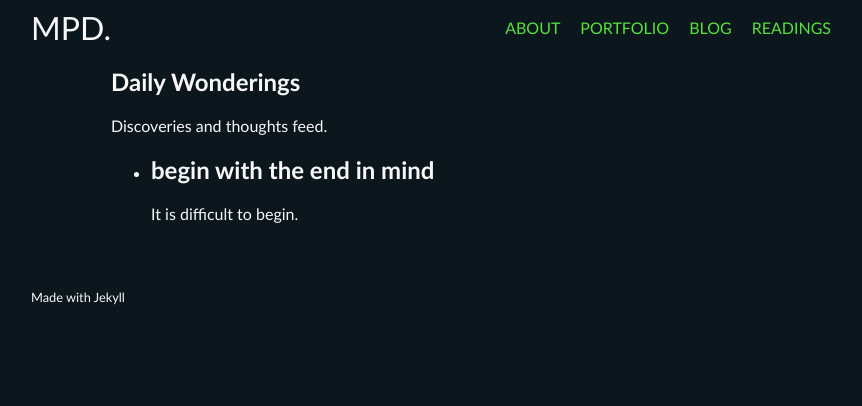
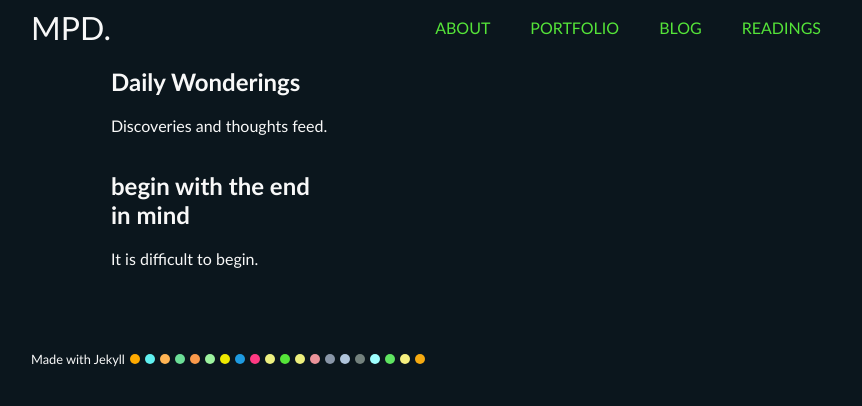
Before and after one commit to mpdagang/mpdagang.github.io, a Jekyll site: the page built from _pages/blog.html, in a window 1280 px wide. Shown: the top 406 px of the page, without its empty margins (209-1071 px from the left). Built offline with Jekyll 4.4.1, drawn with Linux system fonts in a browser that asks for light colours.

Commit message:
Page structure and style updates
- adding trial colors from Plastic Wrap
- spacing and  alignments
- blog display list as cards

```diff
--- a/_layouts/default.html
+++ b/_layouts/default.html
@@ -21,6 +21,15 @@
     </main>
     <footer class="mp-con mp-w-l">
         <span class="footer-msg">Made with Jekyll</span>
+
+        {% for color in (1..20) %}
+          {% if color < 10 %}
+            <div class="footer-circ footer-circ-0{{color}}"></div>
+          {% else %}
+            <div class="footer-circ footer-circ-{{color}}"></div>
+          {% endif %}
+        {% endfor %}
+
     </footer>
 </body>
 </html>
--- a/_pages/blog.html
+++ b/_pages/blog.html
@@ -6,15 +6,16 @@ permalink: /blog/
 ---
 
 <article class="mp-con mp-w-m">
-  <h2>Daily Wonderings</h1>
+  <h1>Daily Wonderings</h1>
     <p>Discoveries and thoughts feed.</p>
 
-    <ul>
+    <div class="card-list">
       {% for post in site.posts %}
-        <li>
+        <div class="card-item">
           <h2><a href="{{ post.url }}">{{ post.title }}</a></h2>
           {{ post.excerpt }}
-        </li>
+        </div>
       {% endfor %}
-    </ul>
+    </div>
+
 </article>
--- a/assets/styles/main.scss
+++ b/assets/styles/main.scss
@@ -11,8 +11,28 @@ body {
 
 body {
   --mp-c-bg: #0B161D;
-  --mp-c-primary-01: #000000;
-
+  --mp-c-fg: #F8F8F8;
+  --mp-c-lua-00: #C5DFE980;
+  --mp-c-lua-01: #ffaa00;
+  --mp-c-lua-02: #60f0f0;
+  --mp-c-lua-03: #ffb454;
+  --mp-c-lua-04: #6cde97;
+  --mp-c-lua-05: #FB9A4B; /*variable*/
+  --mp-c-lua-06: #9DF39F;
+  --mp-c-lua-07: #EFE900;
+  --mp-c-lua-08: #1E9AE0; /*comment*/
+  --mp-c-lua-09: #FF3A83;
+  --mp-c-lua-10: #edf080;
+  --mp-c-lua-11: #55E439; /*string*/
+  --mp-c-lua-12: #EDEF7D;
+  --mp-c-lua-13: #EB939A;
+  --mp-c-lua-14: #8996A8;
+  --mp-c-lua-15: #AFC4DB;
+  --mp-c-lua-16: #73817D;
+  --mp-c-lua-17: #9EFFFF;
+  --mp-c-lua-18: #5FE461;
+  --mp-c-lua-19: #F6F080;
+  --mp-c-lua-20: #F6AA11;
   --mp-f-01: 1.1em;
 }
 /* General
@@ -76,19 +96,59 @@ header.masthead {
 }
 
 .masthead ul.nav-btns a{
-    color: #55E439;
+  padding: 5px 10px;
+  border-radius: 5px;
+  color: #55E439;
+
+  transition: 0.3s;
+}
+
+.masthead ul.nav-btns a:hover{
+  filter: invert(0.3);
+  background-color: #000000;
 }
 
 /* Footer
 -----------------------------------------*/
 footer {
   display: flex;
+  padding: 50px 0 20px;
+  align-items: center;;
+  gap: 5px;
 }
 
 .footer-msg {
-  padding: 50px 0 20px;
+
   font-size: 0.8em;
 }
+
+.footer-circ {
+  width: 10px;
+  height: 10px;
+  border-radius: 5px;
+}
+
+.footer-circ-01 { background-color: var(--mp-c-lua-01); }
+.footer-circ-02 { background-color: var(--mp-c-lua-02); }
+.footer-circ-03 { background-color: var(--mp-c-lua-03); }
+.footer-circ-04 { background-color: var(--mp-c-lua-04); }
+.footer-circ-05 { background-color: var(--mp-c-lua-05); }
+.footer-circ-06 { background-color: var(--mp-c-lua-06); }
+.footer-circ-07 { background-color: var(--mp-c-lua-07); }
+.footer-circ-08 { background-color: var(--mp-c-lua-08); }
+.footer-circ-09 { background-color: var(--mp-c-lua-09); }
+.footer-circ-10 { background-color: var(--mp-c-lua-10); }
+
+.footer-circ-11 { background-color: var(--mp-c-lua-11); }
+.footer-circ-12 { background-color: var(--mp-c-lua-12); }
+.footer-circ-13 { background-color: var(--mp-c-lua-13); }
+.footer-circ-14 { background-color: var(--mp-c-lua-14); }
+.footer-circ-15 { background-color: var(--mp-c-lua-15); }
+.footer-circ-16 { background-color: var(--mp-c-lua-16); }
+.footer-circ-17 { background-color: var(--mp-c-lua-17); }
+.footer-circ-18 { background-color: var(--mp-c-lua-18); }
+.footer-circ-19 { background-color: var(--mp-c-lua-19); }
+.footer-circ-20 { background-color: var(--mp-c-lua-20); }
 
 /* Pages
 -----------------------------------------*/
```
